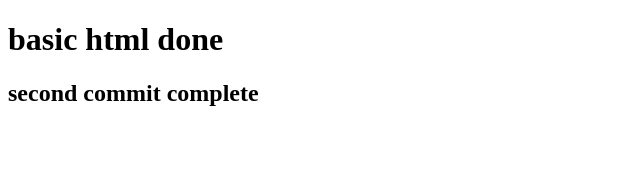
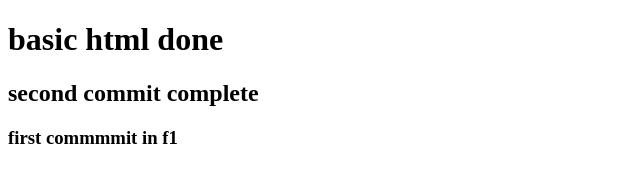
Before and after one commit to lukebaldock/GitHubPractice, a plain HTML site: page index.html in a window 1280 px wide. Shown: the whole page, without its empty margins (0-640 px from the left). Drawn offline with Linux system fonts and the light colour scheme.

Commit message:
f1 first commit

```diff
--- a/index.html
+++ b/index.html
@@ -7,6 +7,7 @@
 <body>
 	<h1>basic html done</h1>
 	<h2>second commit complete</h2>
+	<h3>first commmmit in f1</h3>
 
 </body>
 </html>
```
